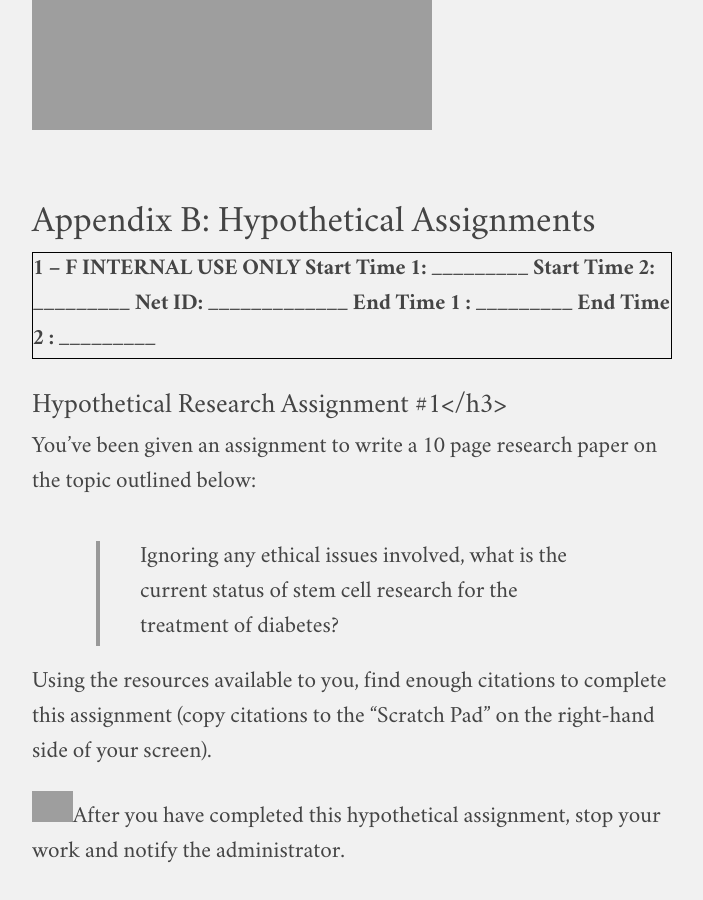
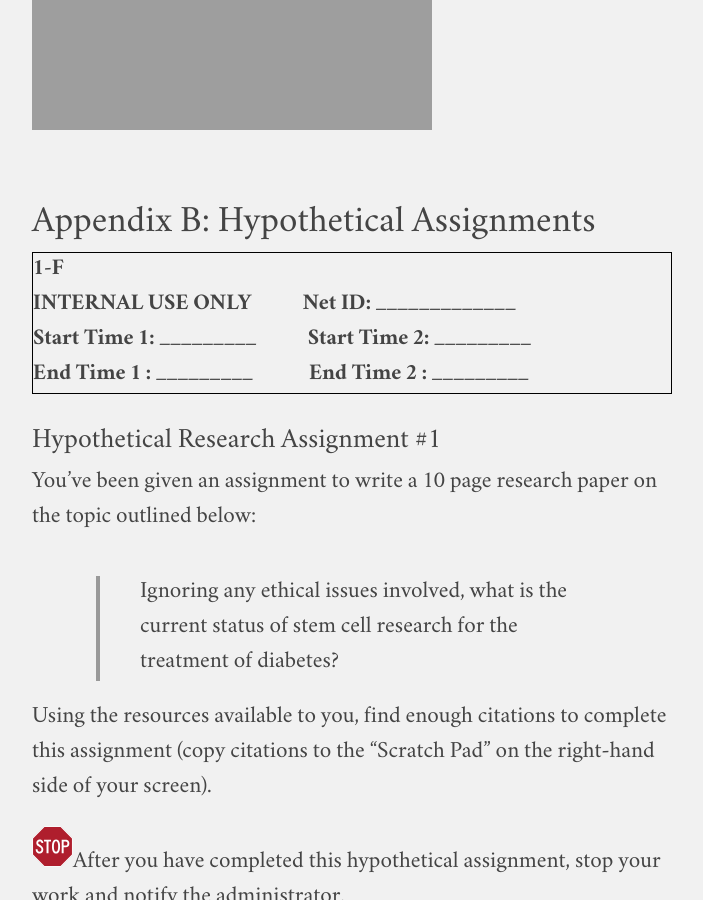
Before and after one commit to jaredhowland/jaredhowland.github.io, a Jekyll site: the page built from content/publications/federated-searching-acrl.md, in a window 1280 px wide and 900 px high, scrolled down 13033 px. Shown: the whole window, without its empty margins (288-991 px from the left). Built offline with Jekyll 4.4.1, drawn with Linux system fonts in a browser that asks for light colours; some of the changed text lies outside the part shown.

Commit message:
[FIX] Bad links

```diff
--- a/content/publications/federated-searching-acrl.md
+++ b/content/publications/federated-searching-acrl.md
@@ -238,7 +238,7 @@ Finally, this study addressed undergraduate students only. More research is need
 
 > The criminology of genocide: The death and rape of Darfur
 > Hagan, J.; Rymond-Richmond, W.
-> Criminology, vol. 43, no. 3, pp. 525–561, 2005
+> *Criminology*, vol. 43, no. 3, pp. 525–561, 2005
 > This study examines Sudanese government involvement in the racially motivated murders of nearly 400,000 Africans from the Darfur region of Sudan. Data were obtained from a victimization survey of Darfurian survivors living in refugee camps in Chad…
 
   * There is no set number of citations you need to gather. You alone determine what “enough citations” means. Simply gather a sufficient number of usable citations that you feel confident you would be able to complete each hypothetical assignment.
@@ -252,21 +252,20 @@ Finally, this study addressed undergraduate students only. More research is need
 
 ## Appendix B: Hypothetical Assignments
 <div style="border:1px solid #000;font-weight:bold;">
-1 – F
-
-INTERNAL USE ONLY  Start Time 1: _________ Start Time 2: _________
-
-Net ID: _____________  End Time 1 : _________ End Time 2 : _________
+1-F<br>
+INTERNAL USE ONLY &nbsp;&nbsp;&nbsp;&nbsp;&nbsp;&nbsp;&nbsp;&nbsp;&nbsp;&nbsp;Net ID: _____________<br>
+Start Time 1: _________ &nbsp;&nbsp;&nbsp;&nbsp;&nbsp;&nbsp;&nbsp;&nbsp;&nbsp;&nbsp;Start Time 2: _________<br>
+End Time 1 : _________ &nbsp;&nbsp;&nbsp;&nbsp;&nbsp;&nbsp;&nbsp;&nbsp;&nbsp;&nbsp;&nbsp;End Time 2 : _________
 </div>
 
-### Hypothetical Research Assignment #1</h3>
+### Hypothetical Research Assignment #1
 
 You’ve been given an assignment to write a 10 page research paper on the topic outlined below:
 > Ignoring any ethical issues involved, what is the current status of stem cell research for the treatment of diabetes?
 
 Using the resources available to you, find enough citations to complete this assignment (copy citations to the “Scratch Pad” on the right-hand side of your screen).
 
- <img src="{{ site.url }}/assets/images/publications/files/federated-searching/Appendix_B.png" alt="stop" title="stop" width="41" height="42"/>After you have completed this hypothetical assignment, stop your work and notify the administrator.
+<img src="{{ site.url }}/assets/images/publications/files/federated-searching/Appendix_B.svg" alt="stop" title="stop" width="41" height="42"/>After you have completed this hypothetical assignment, stop your work and notify the administrator.
 
 ### Hypothetical Research Assignment #2
 
@@ -275,7 +274,7 @@ You’ve been given an assignment to write a 10 page research paper on the topic
 
 Using the resources available to you, find enough citations to complete this assignment (copy citations to the “Scratch Pad” on the right-hand side of your screen).
 
- <img src="{{ site.url }}/assets/images/publications/files/federated-searching/Appendix_B.png" alt="stop" title="stop" width="41" height="42"/>After you have completed this hypothetical assignment, stop your work and notify the administrator.
+<img src="{{ site.url }}/assets/images/publications/files/federated-searching/Appendix_B.svg" alt="stop" title="stop" width="41" height="42"/>After you have completed this hypothetical assignment, stop your work and notify the administrator.
 
 ## Appendix C: Participant Questionnaire
 
@@ -283,8 +282,8 @@ Using the resources available to you, find enough citations to complete this ass
         1   2   3   4   5   6   7
 2. How satisfied were you with the citations you were able to discover using the second research method (Hypothetical Assignment #2)? (Circle One: 1=Unsatisfied to 7=Very satisfied)
         1   2   3   4   5   6   7
-3. Which method did you prefer? (First)____ (Second)____
-Why?<br/><br/><br/>
+3. Which method did you prefer? (First)\_\_\_\_ (Second)\_\_\_\_
+Why?<br><br><br>
 4. What other comments do you have about your searching experiences?
 
 ## Appendix D: Librarian-Created Quality Rubric
@@ -458,4 +457,4 @@ The data was then normalized to a maximum value of 10.
 9. <a name="nine"></a>Ibid., 251 (emphasis ours).
 10. <a name="ten"></a>Ibid., 253 (emphasis ours).
 11. <a name="eleven"></a>Ibid., 252. Our participants’ terms closely parallel those of West Virginia University students as reported by Penny Pugh in her contribution to the cited column.
-12. <a name="twelve"></a>A report on the Quality Metrics project at Emory University states, “There was a categorical rejection of the value – and, of the very possibility – of substantive quality indicators presented in the ratings system, in particular as these applied to books and journals. One philosophical objection was to the notion of the quantification of quality in such a reductive manner.” The “quantification” referred to the creation of a rating of search results “hypothetically conceptualized as computed through numerically weighing various factors such as academic peer comments, non-academic comments, number of times cited, and the like.” Rohit Chopra and Aaron Krowne, “[Disciplining Search/Searching Disciplines: Perspectives from Academic Communities on Metasearch Quality Indicators](http://www.firstmonday.org/htbin/cgiwrap/bin/ojs/index.php/fm/article/view/1381/1299),” *First Monday* 11, no. 8 (2006): under “A. Thematic explication of key findings”, “4. Quality as User Empowerment to Make Judgments about Quality.”
+12. <a name="twelve"></a>A report on the Quality Metrics project at Emory University states, “There was a categorical rejection of the value – and, of the very possibility – of substantive quality indicators presented in the ratings system, in particular as these applied to books and journals. One philosophical objection was to the notion of the quantification of quality in such a reductive manner.” The “quantification” referred to the creation of a rating of search results “hypothetically conceptualized as computed through numerically weighing various factors such as academic peer comments, non-academic comments, number of times cited, and the like.” Rohit Chopra and Aaron Krowne, “[Disciplining Search/Searching Disciplines: Perspectives from Academic Communities on Metasearch Quality Indicators](http://www.firstmonday.org/ojs/index.php/fm/article/view/1381/1299),” *First Monday* 11, no. 8 (2006): under “A. Thematic explication of key findings”, “4. Quality as User Empowerment to Make Judgments about Quality.”
```
Also changed, not shown: other parts of content/publications/federated-searching-acrl.md (+1 -1 lines), content/publications/federated-searching.md (+3 -3 lines).
